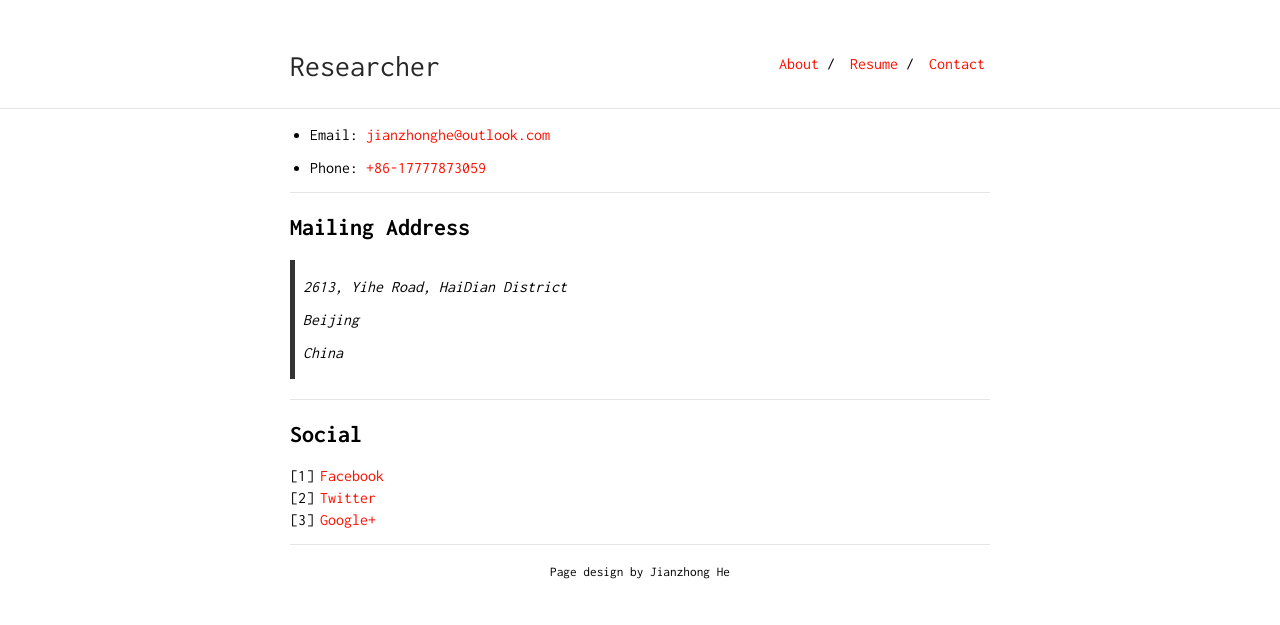
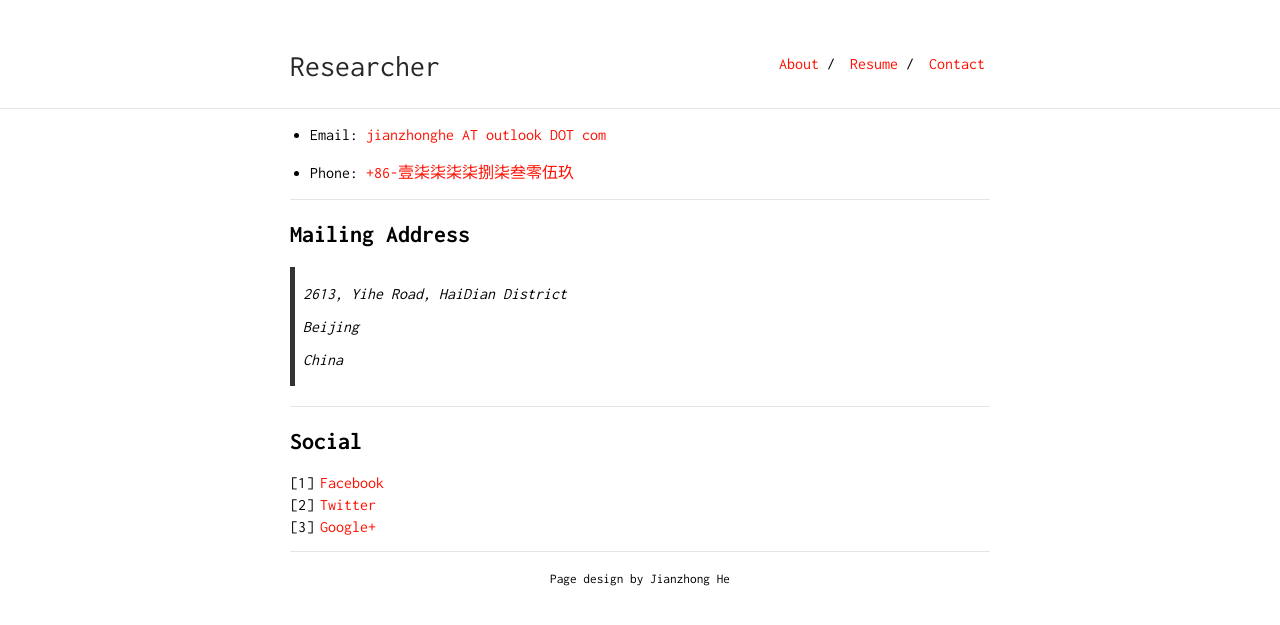
Before and after one commit to pkuCactus/pkuCactus2.github.io, a Jekyll site: the page built from contact.md, in a window 1280 px wide. Shown: the top 625 px of the page. Built offline with Jekyll 4.4.1, drawn with Linux system fonts in a browser that asks for light colours.

Commit message:
update contact

```diff
--- a/contact.md
+++ b/contact.md
@@ -3,9 +3,9 @@ layout: default
 is_contact: true
 ---
 
-* Email: [jianzhonghe@outlook.com](mailto:jianzhonghe@outlook.com)
+* Email: [jianzhonghe AT outlook DOT com](mailto:jianzhonghe@outlook.com)
 
-* Phone: [+86-17777873059](tel:+86-17777873059)
+* Phone: [+86-壹柒柒柒柒捌柒叁零伍玖](tel:+86-17777873059)
 
 ---
 
```
